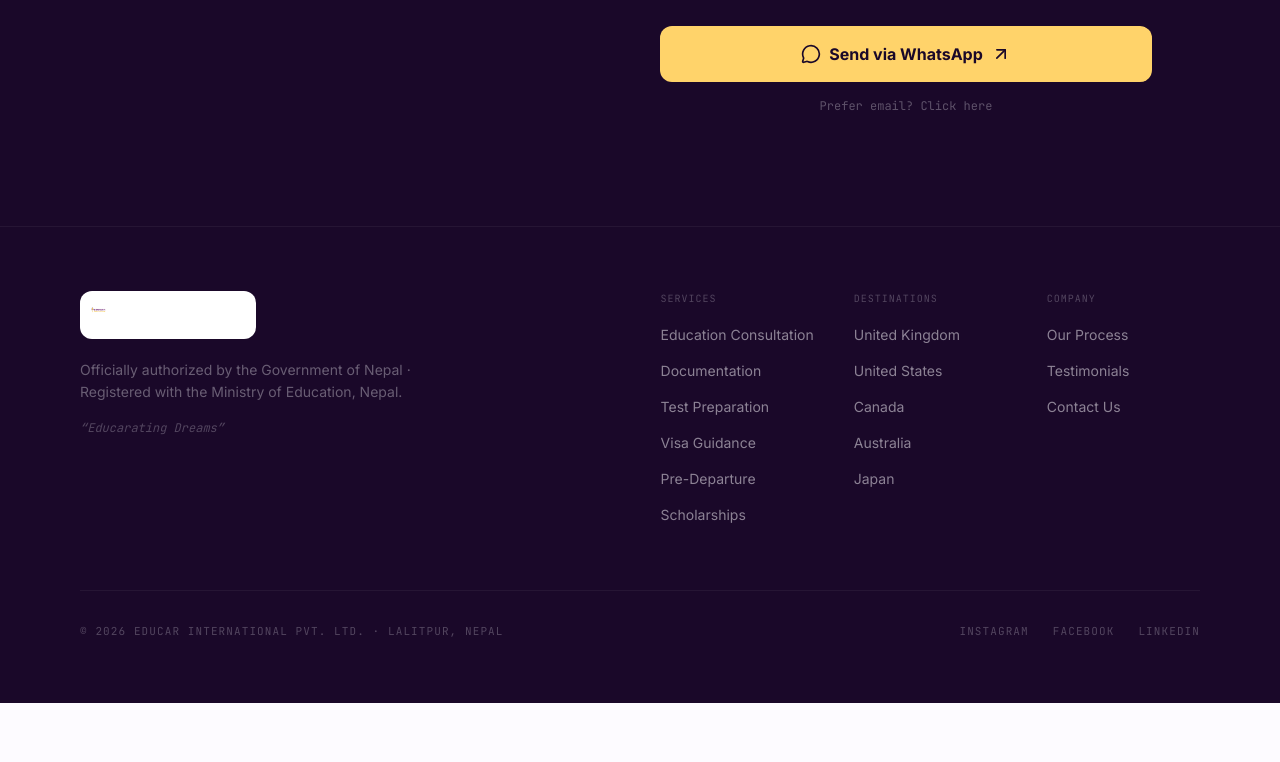
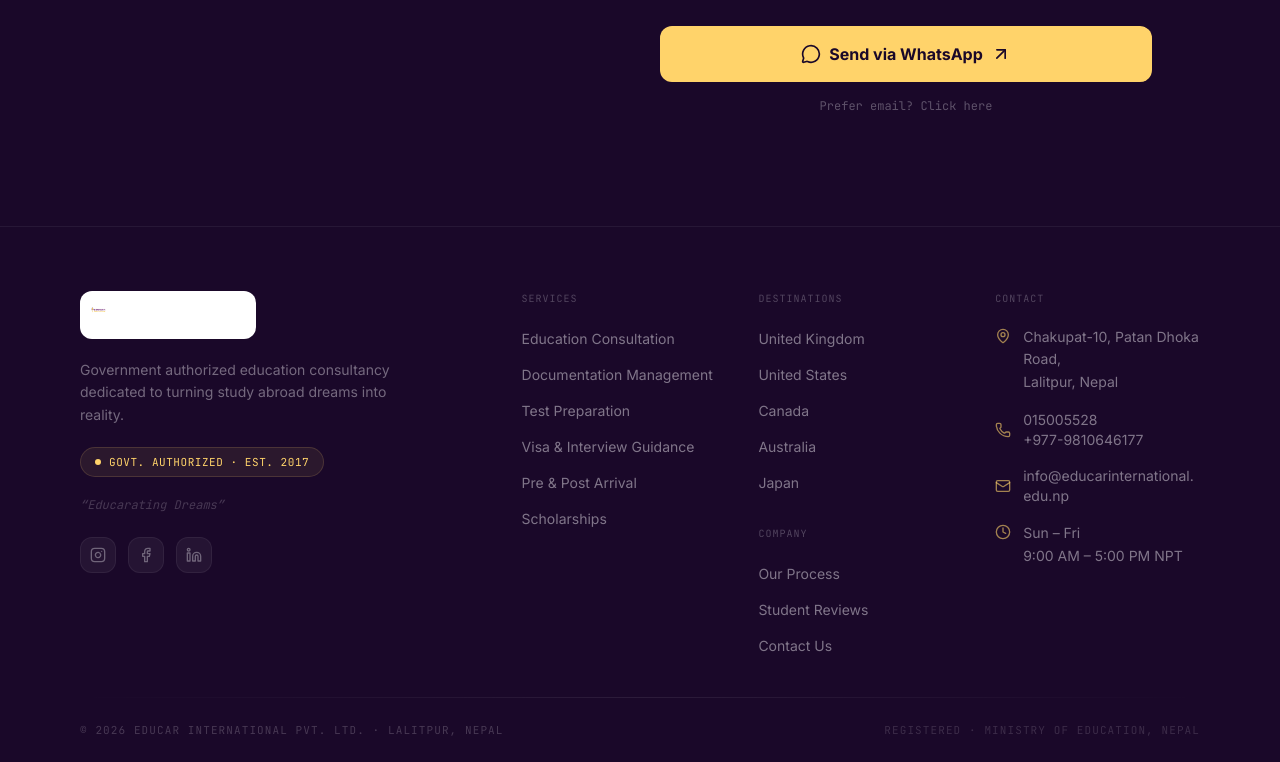
Before and after one commit to arpit768/website---consultancy, a Next.js app: page / in a window 1280 px wide. Shown: the part 3384-4146 px from the top of the page. Before the commit the page ends 4087 px from the top, so only its background shows below. Built offline with nearby package versions, Linux system fonts and the light colour scheme.

Commit message:
feat: enhance footer component with services, destinations, quick links, and contact information

```diff
--- a/app/components/Footer.tsx
+++ b/app/components/Footer.tsx
@@ -1,14 +1,49 @@
 import Link from 'next/link';
 import Image from 'next/image';
+import { MapPin, Phone, Mail, Clock, Instagram, Facebook, Linkedin } from 'lucide-react';
+
+const SERVICES_LINKS = [
+  { label: 'Education Consultation', href: '/services' },
+  { label: 'Documentation Management', href: '/services' },
+  { label: 'Test Preparation', href: '/services' },
+  { label: 'Visa & Interview Guidance', href: '/services' },
+  { label: 'Pre & Post Arrival', href: '/services' },
+  { label: 'Scholarships', href: '/services' },
+];
+
+const DESTINATIONS_LINKS = [
+  { label: 'United Kingdom', href: '/destinations#uk' },
+  { label: 'United States', href: '/destinations#usa' },
+  { label: 'Canada', href: '/destinations#canada' },
+  { label: 'Australia', href: '/destinations#australia' },
+  { label: 'Japan', href: '/destinations#japan' },
+];
+
+const QUICK_LINKS = [
+  { label: 'Our Process', href: '/process' },
+  { label: 'Student Reviews', href: '/reviews' },
+  { label: 'Contact Us', href: '/#contact' },
+];
+
+const SOCIAL = [
+  { label: 'Instagram', href: '#', icon: Instagram },
+  { label: 'Facebook', href: '#', icon: Facebook },
+  { label: 'LinkedIn', href: '#', icon: Linkedin },
+];
 
 export default function Footer() {
   return (
-    <footer className="bg-brand-dark border-t border-brand-light/5 py-10 sm:py-16 px-4 sm:px-6 md:px-12 lg:px-20">
-      <div className="max-w-7xl mx-auto">
-        <div className="flex flex-col md:flex-row justify-between items-start gap-12 mb-16">
-          <div className="max-w-sm">
-            <div className="mb-5">
-              <div className="relative h-12 w-44 bg-white rounded-xl px-2 py-1">
+    <footer className="bg-brand-dark border-t border-white/[0.06]">
+
+      {/* ── Main footer body ── */}
+      <div className="max-w-7xl mx-auto px-5 sm:px-8 md:px-12 lg:px-20 pt-16 pb-10">
+        <div className="grid grid-cols-1 md:grid-cols-2 lg:grid-cols-[2fr_1fr_1fr_1fr] gap-10 lg:gap-8">
+
+          {/* Brand column */}
+          <div className="flex flex-col gap-5 max-w-xs">
+            {/* Logo */}
+            <Link href="/" className="inline-block">
+              <div className="relative h-12 w-44 bg-white rounded-xl px-2 py-1.5">
                 <Image
                   src="/logo.png"
                   alt="Educar International"
@@ -16,53 +51,48 @@ export default function Footer() {
                   className="object-contain object-left p-1"
                 />
               </div>
-            </div>
-            <p className="text-brand-light/35 text-sm leading-relaxed mb-4">
-              Officially authorized by the Government of Nepal · Registered with the Ministry of Education, Nepal.
+            </Link>
+
+            {/* Tagline */}
+            <p className="text-brand-light/40 text-sm leading-relaxed">
+              Government authorized education consultancy dedicated to turning study abroad dreams into reality.
             </p>
-            <p className="text-brand-light/25 text-xs font-mono italic">&ldquo;Educarating Dreams&rdquo;</p>
+
+            {/* Govt badge */}
+            <div className="inline-flex items-center gap-2 bg-brand-yellow/8 border border-brand-yellow/15 rounded-full px-3.5 py-1.5 w-fit">
+              <span className="w-1.5 h-1.5 rounded-full bg-brand-yellow" />
+              <span className="text-brand-yellow text-[11px] font-mono uppercase tracking-wider">
+                Govt. Authorized · Est. 2017
+              </span>
             </div>
 
-          <div className="grid grid-cols-2 md:grid-cols-3 gap-10">
-            {[
-              {
-                title: 'Services',
-                links: [
-                  { label: 'Education Consultation', href: '/services#consultation' },
-                  { label: 'Documentation',          href: '/services#documentation' },
-                  { label: 'Test Preparation',       href: '/services#test-prep' },
-                  { label: 'Visa Guidance',          href: '/services#visa' },
-                  { label: 'Pre-Departure',          href: '/services#pre-departure' },
-                  { label: 'Scholarships',           href: '/services#scholarships' },
-                ],
-              },
-              {
-                title: 'Destinations',
-                links: [
-                  { label: 'United Kingdom', href: '/destinations#uk'        },
-                  { label: 'United States',  href: '/destinations#usa'       },
-                  { label: 'Canada',         href: '/destinations#canada'    },
-                  { label: 'Australia',      href: '/destinations#australia' },
-                  { label: 'Japan',          href: '/destinations#japan'     },
-                ],
-              },
-              {
-                title: 'Company',
-                links: [
-                  { label: 'Our Process',    href: '/process'  },
-                  { label: 'Testimonials',   href: '/reviews'  },
-                  { label: 'Contact Us',     href: '/#contact' },
-                ],
-              },
-            ].map((col) => (
-              <div key={col.title}>
-                <p className="text-[10px] font-mono uppercase tracking-widest text-brand-light/25 mb-4">{col.title}</p>
-                <ul className="space-y-3">
-                  {col.links.map((link) => (
+            {/* Tagline quote */}
+            <p className="text-brand-light/20 text-xs font-mono italic">&ldquo;Educarating Dreams&rdquo;</p>
+
+            {/* Social icons */}
+            <div className="flex items-center gap-3 mt-1">
+              {SOCIAL.map(({ label, href, icon: Icon }) => (
+                <Link
+                  key={label}
+                  href={href}
+                  aria-label={label}
+                  className="w-9 h-9 rounded-xl bg-white/[0.05] hover:bg-brand-yellow/10 border border-white/[0.06] hover:border-brand-yellow/20 flex items-center justify-center text-brand-light/35 hover:text-brand-yellow transition-all duration-200"
+                >
+                  <Icon className="w-4 h-4" />
+                </Link>
+              ))}
+            </div>
+          </div>
+
+          {/* Services */}
+          <div>
+            <p className="text-[10px] font-mono uppercase tracking-widest text-brand-light/25 mb-5">Services</p>
+            <ul className="flex flex-col gap-3">
+              {SERVICES_LINKS.map((link) => (
                 <li key={link.label}>
                   <Link
                     href={link.href}
-                        className="text-brand-light/50 hover:text-brand-yellow text-sm transition-colors duration-200"
+                    className="text-brand-light/45 hover:text-brand-yellow text-sm transition-colors duration-200"
                   >
                     {link.label}
                   </Link>
@@ -70,27 +100,96 @@ export default function Footer() {
               ))}
             </ul>
           </div>
+
+          {/* Destinations + Quick Links */}
+          <div>
+            <p className="text-[10px] font-mono uppercase tracking-widest text-brand-light/25 mb-5">Destinations</p>
+            <ul className="flex flex-col gap-3 mb-8">
+              {DESTINATIONS_LINKS.map((link) => (
+                <li key={link.label}>
+                  <Link
+                    href={link.href}
+                    className="text-brand-light/45 hover:text-brand-yellow text-sm transition-colors duration-200"
+                  >
+                    {link.label}
+                  </Link>
+                </li>
               ))}
+            </ul>
+
+            <p className="text-[10px] font-mono uppercase tracking-widest text-brand-light/25 mb-5">Company</p>
+            <ul className="flex flex-col gap-3">
+              {QUICK_LINKS.map((link) => (
+                <li key={link.label}>
+                  <Link
+                    href={link.href}
+                    className="text-brand-light/45 hover:text-brand-yellow text-sm transition-colors duration-200"
+                  >
+                    {link.label}
+                  </Link>
+                </li>
+              ))}
+            </ul>
+          </div>
+
+          {/* Contact info */}
+          <div>
+            <p className="text-[10px] font-mono uppercase tracking-widest text-brand-light/25 mb-5">Contact</p>
+            <ul className="flex flex-col gap-4">
+              <li className="flex items-start gap-3">
+                <MapPin className="w-4 h-4 text-brand-yellow/60 shrink-0 mt-0.5" />
+                <span className="text-brand-light/45 text-sm leading-relaxed">
+                  Chakupat-10, Patan Dhoka Road,<br />Lalitpur, Nepal
+                </span>
+              </li>
+              <li className="flex items-center gap-3">
+                <Phone className="w-4 h-4 text-brand-yellow/60 shrink-0" />
+                <div>
+                  <a href="tel:015005528" className="text-brand-light/45 hover:text-brand-yellow text-sm transition-colors block">
+                    015005528
+                  </a>
+                  <a href="tel:+9779810646177" className="text-brand-light/45 hover:text-brand-yellow text-sm transition-colors block">
+                    +977-9810646177
+                  </a>
+                </div>
+              </li>
+              <li className="flex items-center gap-3">
+                <Mail className="w-4 h-4 text-brand-yellow/60 shrink-0" />
+                <a
+                  href="mailto:info@educarinternational.edu.np"
+                  className="text-brand-light/45 hover:text-brand-yellow text-sm transition-colors break-all"
+                >
+                  info@educarinternational.edu.np
+                </a>
+              </li>
+              <li className="flex items-start gap-3">
+                <Clock className="w-4 h-4 text-brand-yellow/60 shrink-0 mt-0.5" />
+                <span className="text-brand-light/45 text-sm leading-relaxed">
+                  Sun – Fri<br />9:00 AM – 5:00 PM NPT
+                </span>
+              </li>
+            </ul>
+          </div>
         </div>
       </div>
 
-        <div className="border-t border-brand-light/5 pt-8 flex flex-col md:flex-row justify-between items-center gap-4">
-          <span className="text-[11px] font-mono text-brand-light/25 uppercase tracking-widest">
+      {/* ── Divider ── */}
+      <div className="max-w-7xl mx-auto px-5 sm:px-8 md:px-12 lg:px-20">
+        <div className="h-px bg-gradient-to-r from-transparent via-white/[0.08] to-transparent" />
+      </div>
+
+      {/* ── Bottom bar ── */}
+      <div className="max-w-7xl mx-auto px-5 sm:px-8 md:px-12 lg:px-20 py-6">
+        <div className="flex flex-col sm:flex-row items-center justify-between gap-3">
+          <p className="text-[11px] font-mono text-brand-light/20 uppercase tracking-widest text-center sm:text-left">
             © {new Date().getFullYear()} Educar International Pvt. Ltd. · Lalitpur, Nepal
-          </span>
-          <div className="flex gap-6">
-            {['Instagram', 'Facebook', 'LinkedIn'].map((social) => (
-              <Link
-                key={social}
-                href="#"
-                className="text-[11px] font-mono text-brand-light/25 uppercase tracking-widest hover:text-brand-yellow transition-colors duration-200"
-              >
-                {social}
-              </Link>
-            ))}
+          </p>
+          <p className="text-[11px] font-mono text-brand-light/15 uppercase tracking-widest">
+            Registered · Ministry of Education, Nepal
+          </p>
         </div>
       </div>
-      </div>
+
     </footer>
   );
 }
```
Lines whose indentation alone changed are shown as unchanged.
